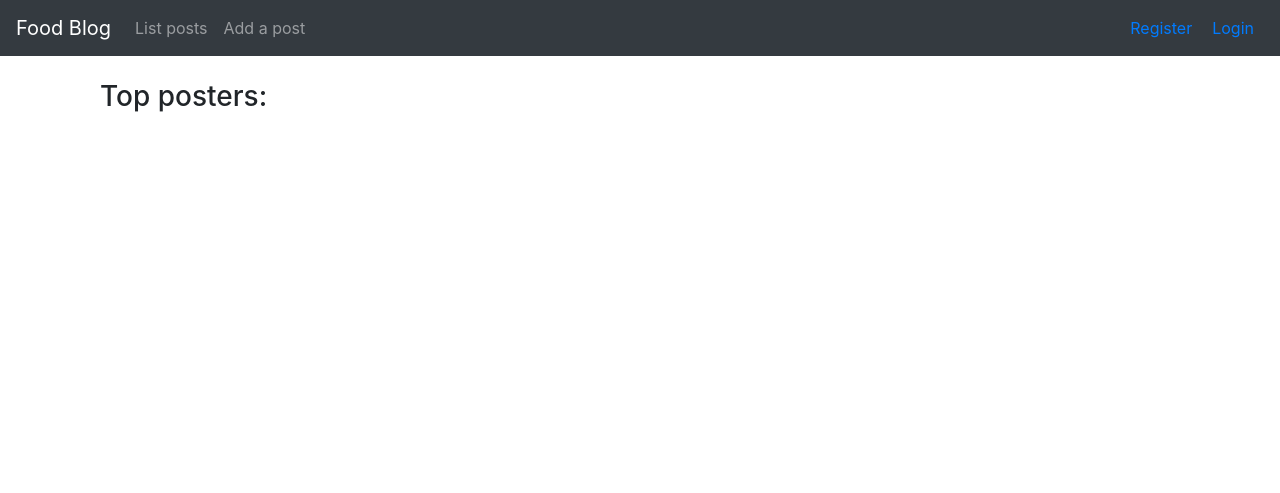
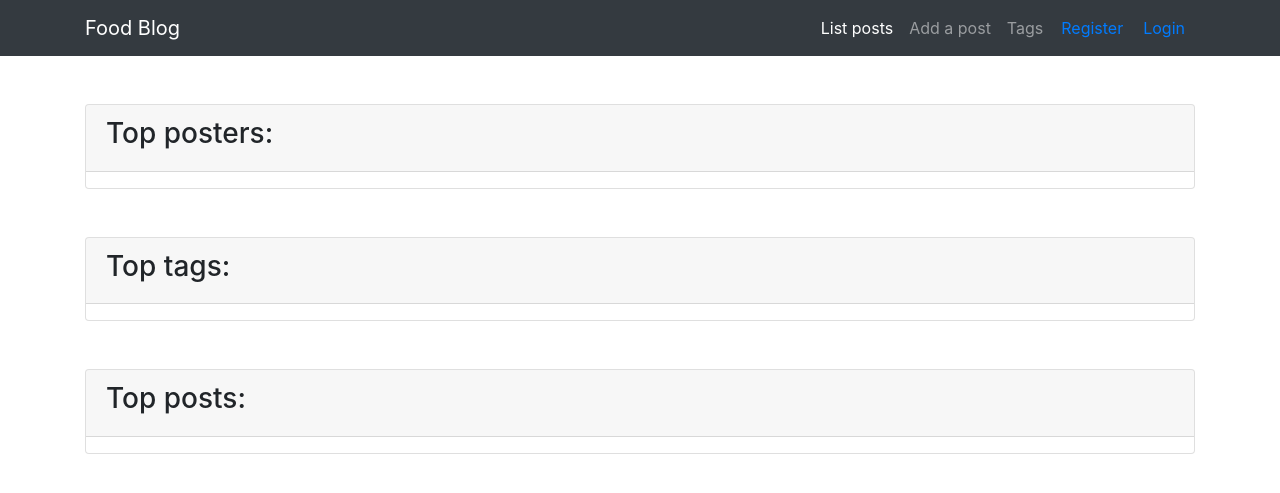
Before and after one commit to hupijekku/tsoha, a Flask app: page / in a window 1280 px wide. Shown: the top 493 px of the page. Run offline with Flask 2, Linux system fonts and the light colour scheme; data that the repository does not hold is empty; some libraries are stand-ins or nearby versions.

Commit message:
Tags and styles

```diff
--- a/application/posts/forms.py
+++ b/application/posts/forms.py
@@ -1,8 +1,12 @@
 from flask_wtf import FlaskForm
-from wtforms import StringField, TextAreaField, validators
+from wtforms import StringField, SubmitField, TextAreaField, validators
 
 class PostForm(FlaskForm):
     name = StringField("Post title", [validators.Length(min=3, max=144)])
     content = TextAreaField("Post content", [validators.Length(min=3, max=5000)])
+    tag = StringField("Add a tag:")
+    add_tag = SubmitField("Add")
+
+    tags = []
     class Meta:
         csrf = False
--- a/application/static/css/list.css
+++ b/application/static/css/list.css
@@ -4,10 +4,13 @@
 }
 
 .eform h3 {
-    padding: 5px 10px 5px;
+    padding: 5px 10px 5px 10px;
 }
 
 .econtent {
     border-style: ridge;
     border-width: medium;
+    white-space: pre-line;
+    overflow-wrap: break-word;
+    padding: 0px 10px 20px 10px;
 }
--- a/application/templates/index.html
+++ b/application/templates/index.html
@@ -1,12 +1,35 @@
 {% extends "layout.html" %}
 
 {% block body %}
-    <div class="container">
-        <h3> Top posters: </h3>
-        <ul>
+    <div class="card mt-5">
+        <div class="card-header">
+            <h3> Top posters: </h3>
+        </div>
+        <ol>
             {% for poster in top_posters %}
-            <li> {{ poster.full_name }} with {{ poster.count }} posts! </li>
+            <li class="text-dark mt-1"> {{ poster.full_name }} with {{ poster.count }} posts! </li>
             {% endfor %}
-        </ul>
+        </ol>
     </div>
+    <div class ="card mt-5">
+        <div class="card-header">
+            <h3> Top tags: </h3>
+        </div>
+        <ol>
+            {% for tag in top_tags %}
+            <li class="text-dark mt-1"> #{{ tag.name }} used in {{ tag.count }} posts! </li>
+            {% endfor %}
+        </ol>
+    </div>
+    <div class ="card mt-5">
+        <div class="card-header">
+            <h3> Top posts: </h3>
+        </div>
+        <ol>
+            {% for post in top_votes %}
+            <li class="text-dark mt-1"> <a href="{{ url_for("posts_vote", post_id=post.id) }}">{{ post.title }}</a> with {{ post.count }} votes! </li>
+            {% endfor %}
+        </ol>
+    </div>
+
 {% endblock %}
--- a/application/templates/layout.html
+++ b/application/templates/layout.html
@@ -8,18 +8,22 @@
     </head>
 
     <body>
-        <nav class="navbar navbar-expand-md navbar-dark bg-dark mb-4">
+        <nav class="navbar navbar-expand-lg navbar-dark bg-dark">
+            <div class="container">
                 <a class="navbar-brand" href="{{ url_for('index') }}">Food Blog</a>
                 <button class="navbar-toggler" type="button" data-toggle="collapse" data-target="#navbarCollapse" aria-controls="navbarCollapse" aria-expanded="false" aria-label="Toggle navigation">
                     <span class="navbar-toggler-icon"></span>
                 </button>
-            <div class="collapse navbar-collapse" id="navbarCollapse">
-                <ul class="navbar-nav mr-auto">
-                    <li class="nav-item">
+                <div class="collapse navbar-collapse" id="navbarResponsive">
+                    <ul class="navbar-nav ml-auto">
+                        <li class="nav-item active">
                             <a class="nav-link" href="{{ url_for('posts_index')  }} ">List posts</a>
                         </li>
                         <li class="nav-item">
                             <a class="nav-link" href="{{ url_for('posts_form')  }} ">Add a post</a>
+                        </li>
+                        <li>
+                            <a class="nav-link" href="{{ url_for('tags_list') }} ">Tags</a>
                         </li>
                     </ul>
                     <div class="form-inline mt-2 mt-md-0">
@@ -31,12 +35,18 @@
                         {% endif %}
                     </div>
                 </div>
+            </div>
         </nav>
         <main role="main" class="container">
             {% block body %}
 	    {% endblock %}
         </main>
 
+        <footer class"py-5 bg-dark">
+            <div class="container">
+                <p class="m-0 text-center text-white"> Food Blog 2020 </p>
+            </div>
+        </footer>
         <script src="https://code.jquery.com/jquery-3.2.1.slim.min.js" integrity="sha384-KJ3o2DKtIkvYIK3UENzmM7KCkRr/rE9/Qpg6aAZGJwFDMVNA/GpGFF93hXpG5KkN" crossorigin="anonymous"></script>
         <script src="https://cdnjs.cloudflare.com/ajax/libs/popper.js/1.12.9/umd/popper.min.js" integrity="sha384-ApNbgh9B+Y1QKtv3Rn7W3mgPxhU9K/ScQsAP7hUibX39j7fakFPskvXusvfa0b4Q" crossorigin="anonymous"></script>
         <script src="https://maxcdn.bootstrapcdn.com/bootstrap/4.0.0/js/bootstrap.min.js" integrity="sha384-JZR6Spejh4U02d8jOt6vLEHfe/JQGiRRSQQxSfFWpi1MquVdAyjUar5+76PVCmYl" crossorigin="anonymous"></script>
--- a/application/templates/posts/update.html
+++ b/application/templates/posts/update.html
@@ -2,10 +2,10 @@
 
 {% block body %}
 <form method="POST" action="{{ url_for('posts_update', post_id=post.id) }}">
-    <p> Update post </p>
+    <h3 class="col-sm-2 pt-4"> Update post </h3>
     <div class="form-group">
-        <label> {{ form.content.label }} </label>
-        <textarea name='content'>{{ text }}</textarea>
+        {{ form.content.label(class_="col-sm-2 col-form-label") }}
+        <textarea name='content' class="form-control">{{ text }}</textarea>
         <ul>
             {% for error in form.content.errors %}
             <li>{{ error }}</li>
--- a/application/views.py
+++ b/application/views.py
@@ -12,8 +12,35 @@ def index():
 
     stmt = text("SELECT account.full_name, COUNT(account.id) as c FROM account LEFT JOIN post ON account.id = post.user_id WHERE post.title IS NOT NULL GROUP BY account.id, post.user_id ORDER BY c DESC")
     res = db.engine.execute(stmt)
-    response = []
+    top_posts = []
+    c = 0
     for row in res:
-        response.append({"full_name": row[0], "count":row[1]})
+        if c < 10:
+            top_posts.append({"full_name": row[0], "count":row[1]})
+            c += 1
+        else:
+            break
 
-    return render_template("index.html", top_posters=response)
+    stmt = text("SELECT DISTINCT tag.name, COUNT(*) as c FROM post_tag LEFT JOIN tag ON tag_id = tag.id GROUP BY tag.name ORDER BY c DESC")
+    res = db.engine.execute(stmt)
+    top_tags = []
+    c = 0
+    for row in res:
+        if c < 10:
+            top_tags.append({"name": row[0], "count": row[1]})
+            c += 1
+        else:
+            break
+
+    stmt = text("SELECT post.id, post.title, COUNT(vote.post_id) as c FROM vote LEFT JOIN post ON vote.post_id = post.id GROUP BY post.id, post.title ORDER BY c DESC")
+    res = db.engine.execute(stmt)
+    top_votes = []
+    c = 0
+    for row in res:
+        if c < 10:
+            top_votes.append({"id": row[0], "title": row[1], "count": row[2]})
+            c += 1
+        else:
+            break
+
+    return render_template("index.html", top_posters=top_posts, top_tags=top_tags, top_votes=top_votes)
```
Also changed, not shown: application/posts/models.py (+28 -2 lines), application/posts/views.py (+34 -2 lines), application/templates/auth/loginform.html (+4 -4 lines), application/templates/auth/register.html (+11 -7 lines), application/templates/posts/list.html (+13 -4 lines), application/templates/posts/new.html (+16 -4 lines), application/templates/posts/tags.html (added, +19 -0 lines). Lines whose indentation alone changed are shown as unchanged.
